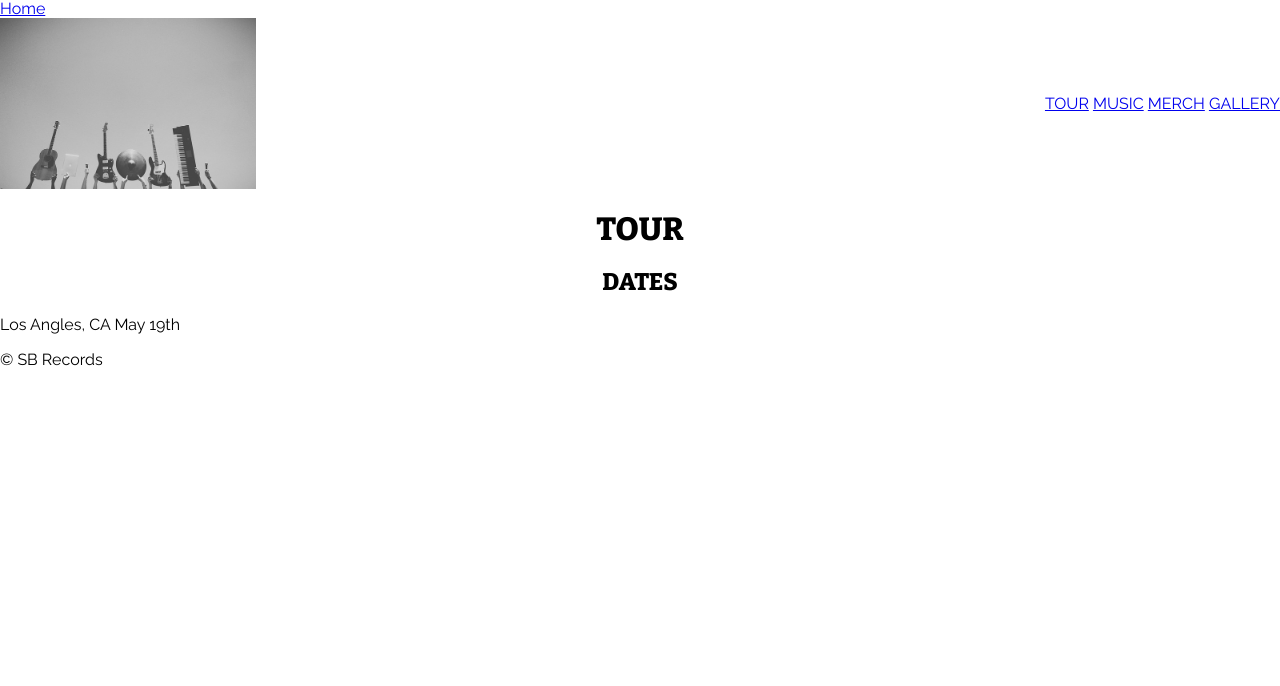
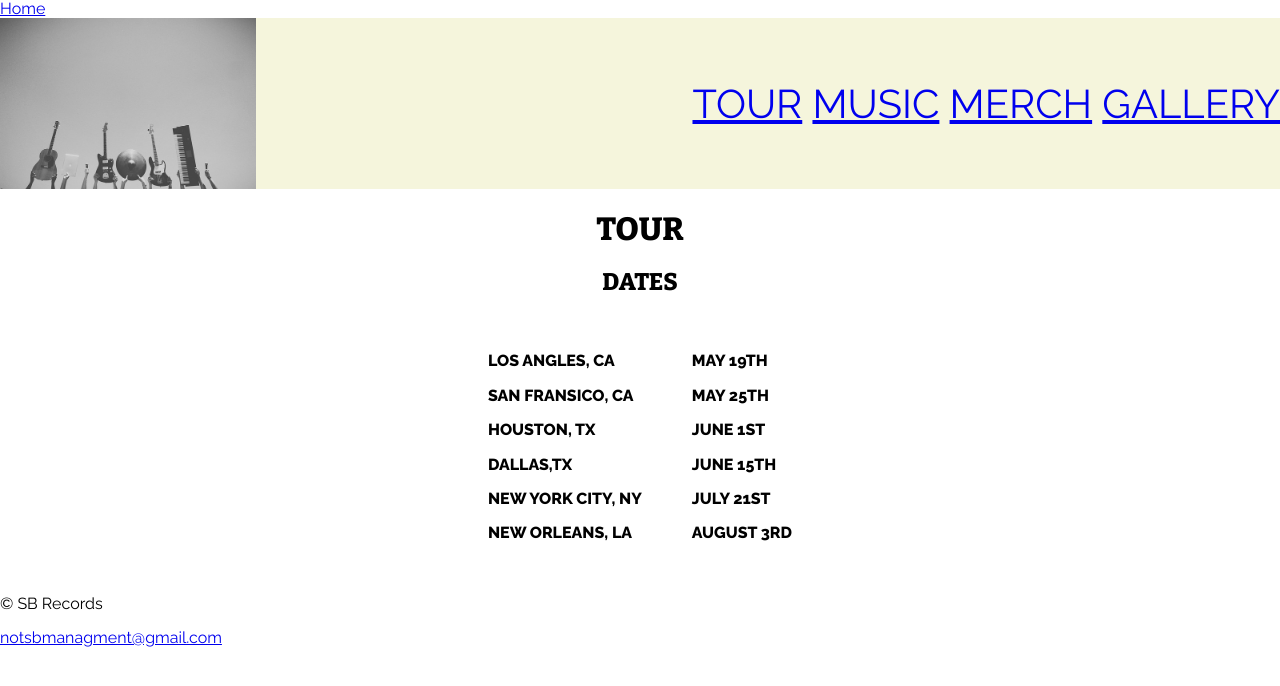
Before and after one commit to Hbyrd4/project-1, a plain HTML site: page tour.html in a window 1280 px wide. Drawn offline with nearby package versions, Linux system fonts and the light colour scheme.

Commit message:
rows and dates
fixed rows on homepage and added date columns on tour page

```diff
--- a/css/main.css
+++ b/css/main.css
@@ -41,12 +41,14 @@ img {
 .sbhead {
     display: flex;
     align-items: center;
-    justify-content: space-between;
+    justify-content:space-between;
     text-transform: uppercase;
+    background-color: beige;
+    font-size: 40px;
 
 }
 
-.sbcols {
+.toprow {
     display: flex;
     justify-content: center;
     gap: 20px;
@@ -54,7 +56,7 @@ img {
     border: 1px black;
 }
 
-.botcols {
+.botrow {
     display: flex;
     justify-content: center;
     gap: 20px;
@@ -62,12 +64,29 @@ img {
     border: 1px black;
 }
 
-.column1 {
+.top {
     display: flex;
     gap: 20px;
 }
 
-.column2 {
+.bot {
     display: flex;
     gap: 20px;
 }
+
+.textcols {
+    display: flex;
+    justify-content: center;
+    gap: 50px;
+    padding: 20px;
+}
+
+.tcol1{
+    text-transform: uppercase;
+    font-weight: 800;
+}
+
+.tcol2{
+    text-transform: uppercase;
+    font-weight: 800;
+}
--- a/tour.html
+++ b/tour.html
@@ -40,13 +40,31 @@
 
   <h1> Tour</h1>
   <h2> Dates</h2>
-  <div class="dates">
-    <span> Los Angles, CA</span>
-    <span> May 19th</span>
-  </div>
+  <div class="textcols">
+    <div class="tcol1">
+    <p> Los Angles, CA</p>
+    <p> San Fransico, Ca</p>
+    <p> Houston, Tx</p>
+    <p> Dallas,Tx</p>
+    <p>New York City, NY</p>
+    <p> New Orleans, La</p>
+    </div>
+    <div class=tcol2>
+        <p> May 19th</p>
+        <p> May 25th</p>
+        <p> June 1st</p>
+        <p> June 15th</p>
+        <p> July 21st</p>
+        <p> August 3rd</p>
+
+    </div>
+</div>
 
   <footer class="sbfoot">
       <p> &copy SB Records</p>
+      <a href="mailto:notsbmanagment@gmail.com">
+        notsbmanagment@gmail.com
+      </a>
   </footer>
   <script src="js/main.js"></script>
 </body>
```
Also changed, not shown: home.html (+17 -14 lines).
